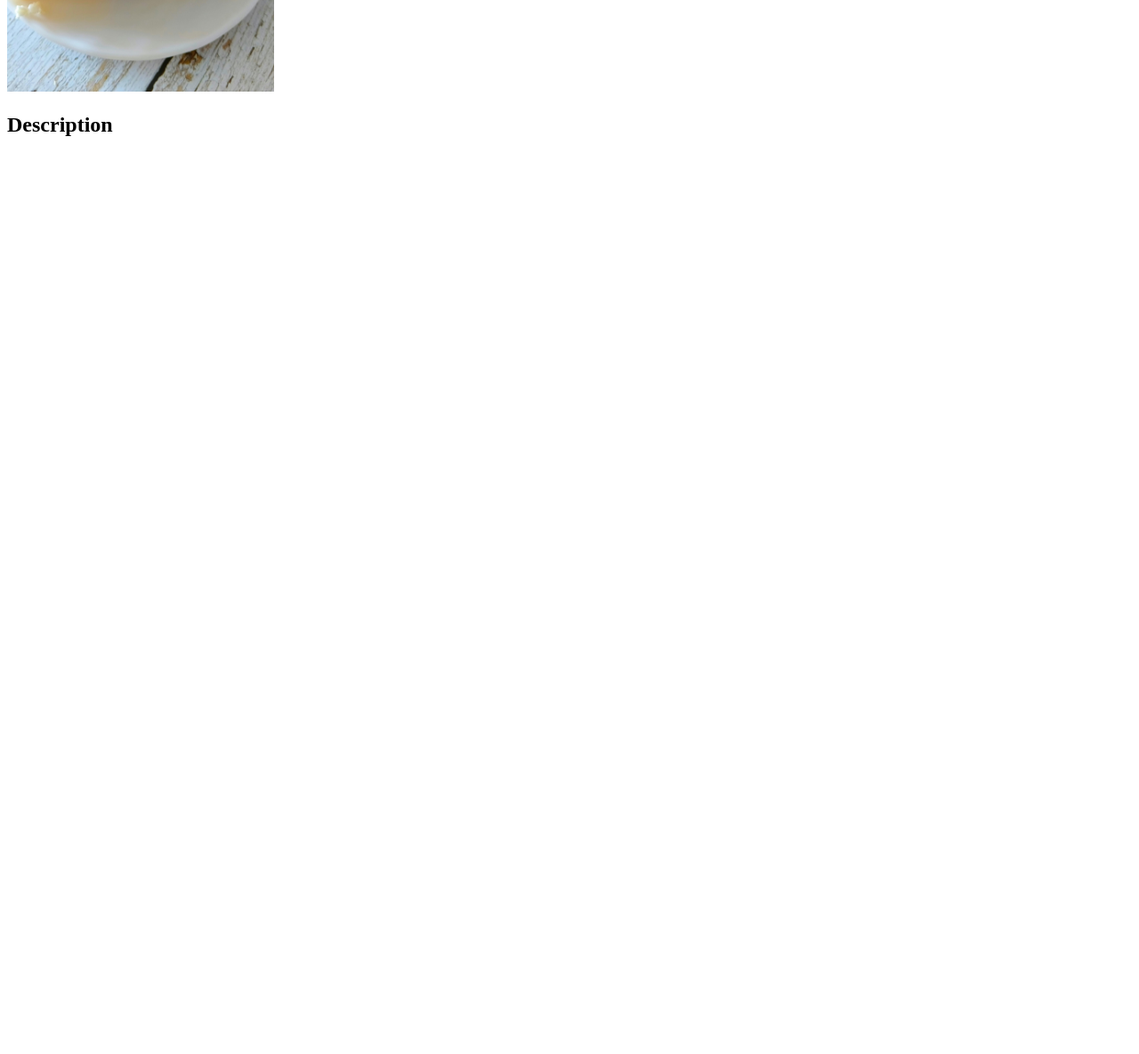
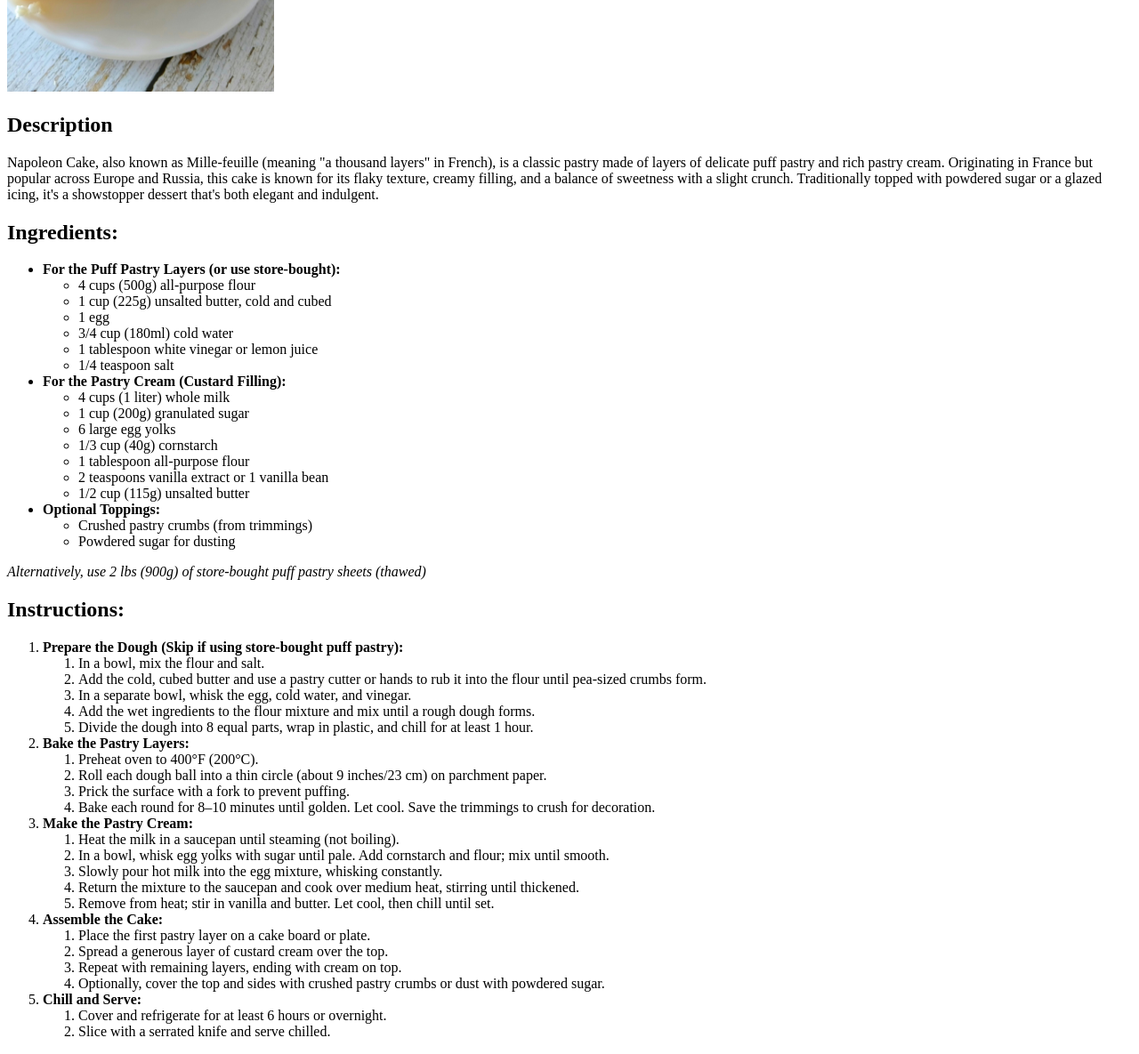
Before and after one commit to danielsenx/odin-recipes-02, a plain HTML site: page recipes/napoleon-cake.html in a window 1280 px wide. Shown: the part 551-1736 px from the top of the page at 89% size. Before the commit the page ends 800 px from the top, so only its background shows below. Drawn offline with Linux system fonts and the light colour scheme.

Commit message:
docs: add new feature lists to napoleon-cake.html

```diff
--- a/recipes/napoleon-cake.html
+++ b/recipes/napoleon-cake.html
@@ -13,5 +13,86 @@
     <img src="../images/pexels-konstantin-klimov-133115461-30873769.jpg" alt="a layered cake with white cream and crumbles on top" width="300">
 
     <h2>Description</h2>
+
+    <p>Napoleon Cake, also known as Mille-feuille (meaning "a thousand layers" in French), is a classic pastry made of layers of delicate puff pastry and rich pastry cream. Originating in France but popular across Europe and Russia, this cake is known for its flaky texture, creamy filling, and a balance of sweetness with a slight crunch. Traditionally topped with powdered sugar or a glazed icing, it's a showstopper dessert that's both elegant and indulgent.</p>
+
+    <h2>Ingredients:</h2>
+
+    <ul>
+        <li><strong>For the Puff Pastry Layers (or use store-bought):</strong>
+            <ul>
+                <li>4 cups (500g) all-purpose flour</li>
+                <li>1 cup (225g) unsalted butter, cold and cubed</li>
+                <li>1 egg</li>
+                <li>3/4 cup (180ml) cold water</li>
+                <li>1 tablespoon white vinegar or lemon juice</li>
+                <li>1/4 teaspoon salt</li>
+            </ul>
+        </li>
+        <li><strong>For the Pastry Cream (Custard Filling):</strong>
+            <ul>
+                <li>4 cups (1 liter) whole milk</li>
+                <li>1 cup (200g) granulated sugar</li>
+                <li>6 large egg yolks</li>
+                <li>1/3 cup (40g) cornstarch</li>
+                <li>1 tablespoon all-purpose flour</li>
+                <li>2 teaspoons vanilla extract or 1 vanilla bean</li>
+                <li>1/2 cup (115g) unsalted butter</li>
+            </ul>
+        </li>
+        <li><strong>Optional Toppings:</strong>
+            <ul>
+                <li>Crushed pastry crumbs (from trimmings)</li>
+                <li>Powdered sugar for dusting</li>
+            </ul>
+        </li>
+    </ul>
+
+    <p><em>Alternatively, use 2 lbs (900g) of store-bought puff pastry sheets (thawed)</em></p>
+
+    <h2>Instructions:</h2>
+
+    <ol>
+        <li><strong>Prepare the Dough (Skip if using store-bought puff pastry):</strong>
+            <ol>
+                <li>In a bowl, mix the flour and salt.</li>
+                <li>Add the cold, cubed butter and use a pastry cutter or hands to rub it into the flour until pea-sized crumbs form.</li>
+                <li>In a separate bowl, whisk the egg, cold water, and vinegar.</li>
+                <li>Add the wet ingredients to the flour mixture and mix until a rough dough forms.</li>
+                <li>Divide the dough into 8 equal parts, wrap in plastic, and chill for at least 1 hour.</li>
+            </ol>
+        </li>
+        <li><strong> Bake the Pastry Layers:</strong>
+            <ol>
+                <li>Preheat oven to 400°F (200°C).</li>
+                <li>Roll each dough ball into a thin circle (about 9 inches/23 cm) on parchment paper.</li>
+                <li>Prick the surface with a fork to prevent puffing.</li>
+                <li>Bake each round for 8–10 minutes until golden. Let cool. Save the trimmings to crush for decoration.</li>
+            </ol>
+        </li>
+        <li><strong>Make the Pastry Cream:</strong>
+            <ol>
+                <li>Heat the milk in a saucepan until steaming (not boiling).</li>
+                <li>In a bowl, whisk egg yolks with sugar until pale. Add cornstarch and flour; mix until smooth.</li>
+                <li>Slowly pour hot milk into the egg mixture, whisking constantly.</li>
+                <li>Return the mixture to the saucepan and cook over medium heat, stirring until thickened.</li>
+                <li>Remove from heat; stir in vanilla and butter. Let cool, then chill until set.</li>
+            </ol>
+        </li>
+        <li><strong>Assemble the Cake:</strong>
+            <ol>
+                <li>Place the first pastry layer on a cake board or plate.</li>
+                <li>Spread a generous layer of custard cream over the top.</li>
+                <li>Repeat with remaining layers, ending with cream on top.</li>
+                <li>Optionally, cover the top and sides with crushed pastry crumbs or dust with powdered sugar.</li>
+            </ol>
+        </li>
+        <li><strong>Chill and Serve:</strong>
+            <ol>
+                <li>Cover and refrigerate for at least 6 hours or overnight.</li>
+                <li>Slice with a serrated knife and serve chilled.</li>
+            </ol>
+        </li>
+    </ol>
 </body>
 </html>
```
